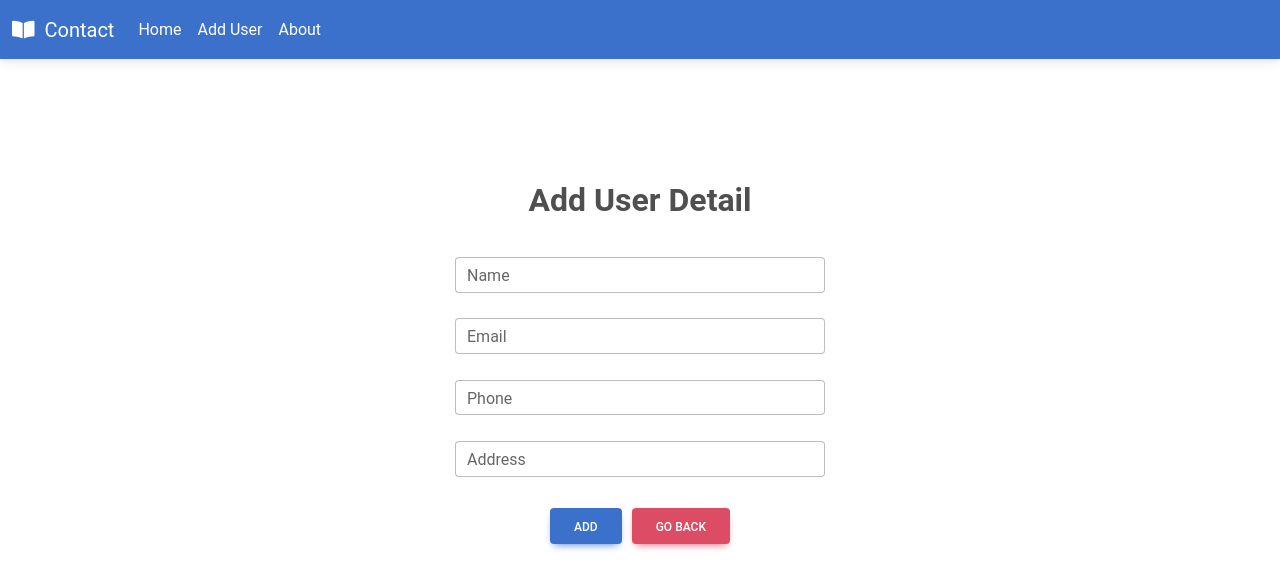
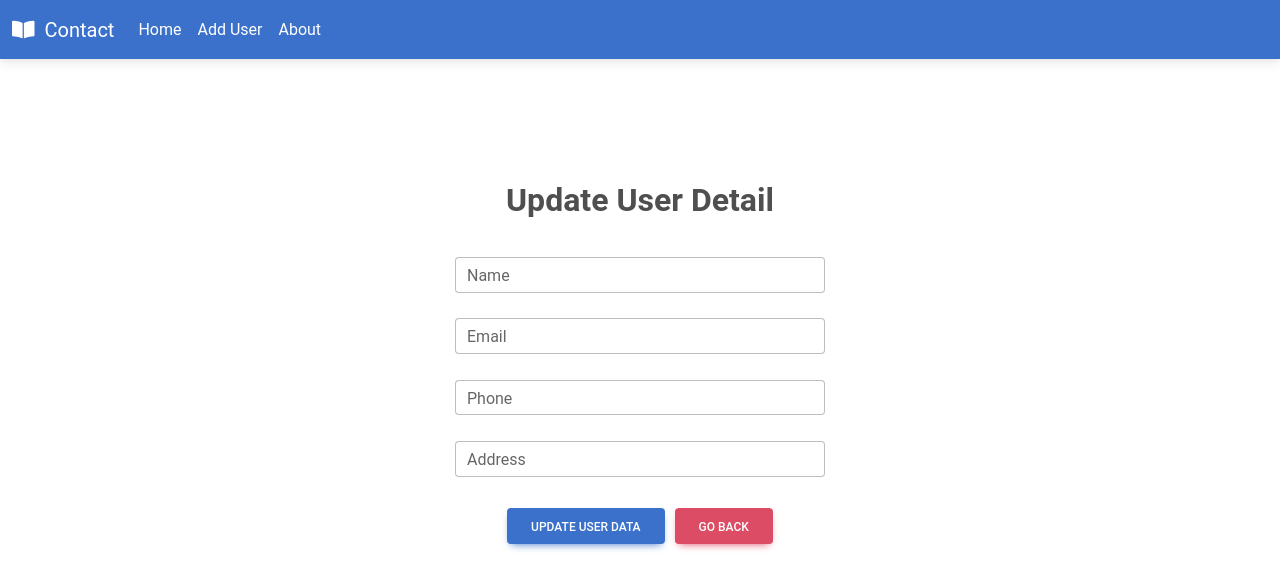
Before and after one commit to vijayramreddy990/REDUX-SAGA, a React (Create React App) app: page /editUser/1 in a window 1280 px wide. Shown: the top 588 px of the page. Built offline with nearby package versions, Linux system fonts and the light colour scheme.

Commit message:
edit user ui

```diff
--- a/src/pages/AddEditUser.js
+++ b/src/pages/AddEditUser.js
@@ -1,7 +1,7 @@
-import React, { useState } from "react";
+import React, { useEffect, useState } from "react";
 import { MDBValidation, MDBInput, MDBBtn } from "mdb-react-ui-kit";
-import { useNavigate } from "react-router-dom";
-import { useDispatch } from "react-redux";
+import { useNavigate, useParams } from "react-router-dom";
+import { useDispatch, useSelector } from "react-redux";
 import { createUserStart } from "../redux/actions";
 import { ToastContainer, toast } from "react-toastify";
 
@@ -14,11 +14,26 @@ const initialState = {
 
 const AddEditUser = () => {
   const [formValue, setFormValue] = useState(initialState);
+  const [editMode, setEditMode] = useState(false);
   const { name, email, phone, address } = formValue;
+
+  const { users } = useSelector((state) => state.data);
 
   const dispatch = useDispatch();
 
   const navigate = useNavigate();
+
+  const { id } = useParams();
+
+  useEffect(() => {
+    if (id) {
+      const singleUser = users.find((item) => item.id === Number(id));
+      setFormValue({
+        ...singleUser,
+      });
+      setEditMode(true);
+    }
+  }, [id]);
 
   const handleSubmit = (e) => {
     e.preventDefault();
@@ -45,7 +60,9 @@ const AddEditUser = () => {
       style={{ marginTop: "100px" }}
       onSubmit={handleSubmit}
     >
-      <p className="fs-2 fw-bold">Add User Detail</p>
+      <p className="fs-2 fw-bold">
+        {editMode ? "Update User Detail" : "Add User Detail"}
+      </p>
       <div
         style={{
           margin: "auto",
@@ -55,7 +72,7 @@ const AddEditUser = () => {
         }}
       >
         <MDBInput
-          value={name}
+          value={name || ""}
           name="name"
           type="text"
           onChange={onInputChange}
@@ -66,7 +83,7 @@ const AddEditUser = () => {
         />
         <br />
         <MDBInput
-          value={email}
+          value={email || ""}
           name="email"
           type="email"
           onChange={onInputChange}
@@ -77,7 +94,7 @@ const AddEditUser = () => {
         />
         <br />
         <MDBInput
-          value={phone}
+          value={phone || ""}
           name="phone"
           type={"number"}
           onChange={onInputChange}
@@ -88,7 +105,7 @@ const AddEditUser = () => {
         />
         <br />
         <MDBInput
-          value={address}
+          value={address || ""}
           name="address"
           type={"text"}
           onChange={onInputChange}
@@ -100,7 +117,7 @@ const AddEditUser = () => {
       </div>
       <div className="col-12">
         <MDBBtn style={{ marginRight: "10px" }} type="submit">
-          Add
+          {editMode ? "Update User Data" : "Add User Data"}
         </MDBBtn>
         <MDBBtn onClick={() => navigate("/")} color="danger">
           Go Back
```
